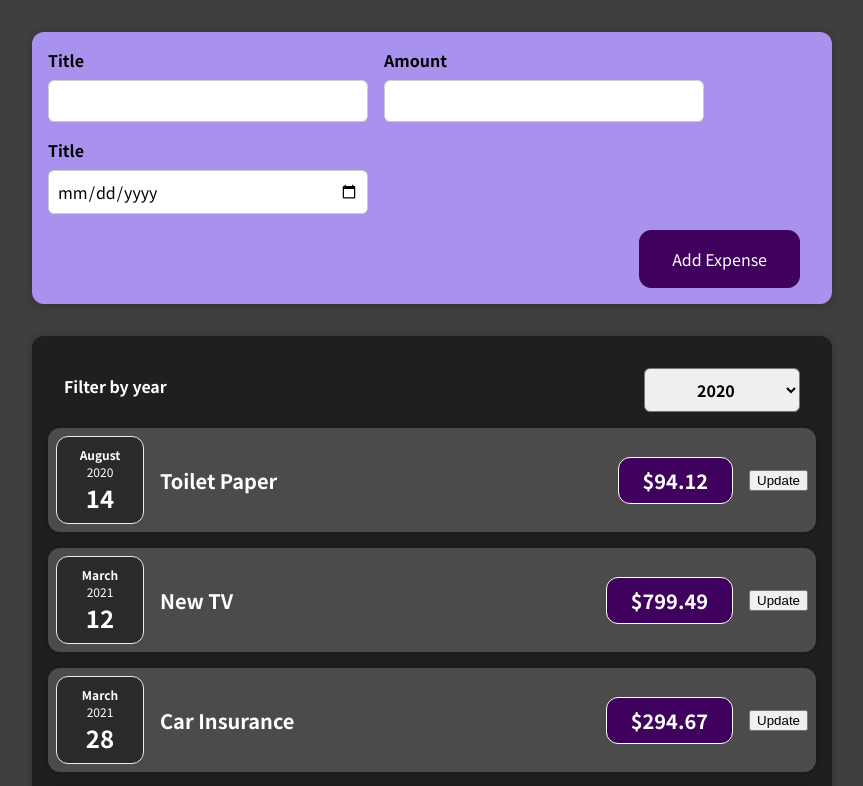
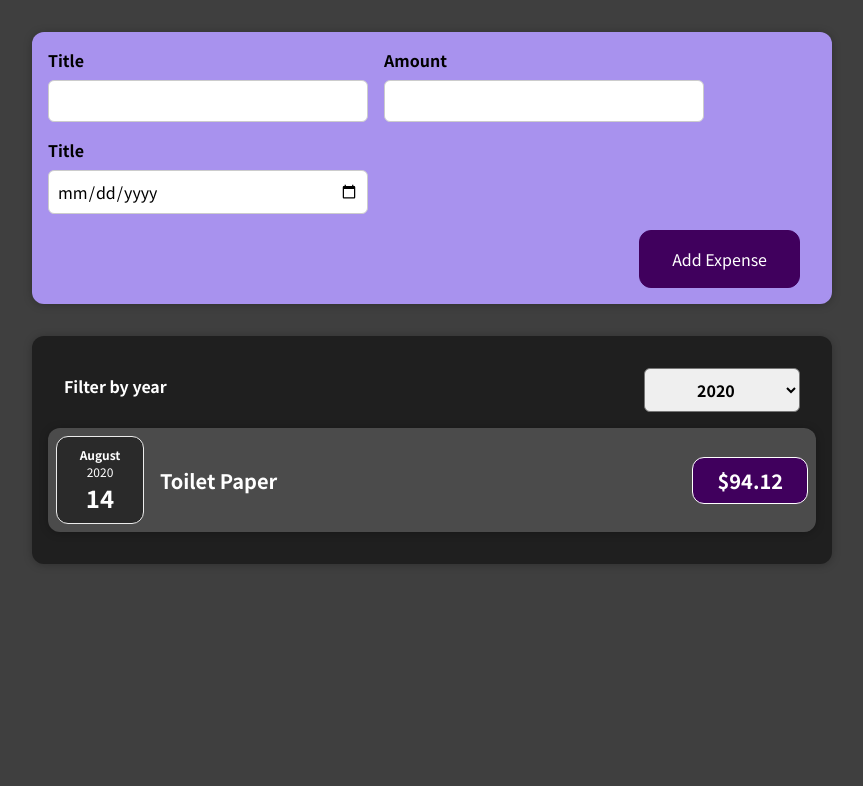
Before and after one commit to Sajeel-Bongale/expense-tracker, a React (Create React App) app: page / in a window 1280 px wide. Shown: the top 786 px of the page, without its empty margins (208-1071 px from the left). Built offline with nearby package versions, Linux system fonts and the light colour scheme.

Commit message:
Filter expense filters based on selected year.

```diff
--- a/src/components/Expenses/ExpenseItem.js
+++ b/src/components/Expenses/ExpenseItem.js
@@ -6,10 +6,6 @@ import {useState} from "react";
 const ExpenseItem = (props) => {
 
     let [title, setTitle] = useState(props.title);
-
-    const clickHandler = () => {
-        setTitle('Updated')
-    }
 
     return (
         <Card className="expense-item">
@@ -21,7 +17,6 @@ const ExpenseItem = (props) => {
                 <div className="expense-item__price">
                     ${props.amount}
                 </div>
-                <button onClick={clickHandler}>Update</button>
             </div>
         </Card>
     );
--- a/src/components/Expenses/Expenses.js
+++ b/src/components/Expenses/Expenses.js
@@ -11,12 +11,14 @@ const Expenses = (props) => {
         setSelectedYear(selectedYear)
     }
 
+    const filteredList = props.items.filter(item => item.date.getFullYear() == selectedYear);
+
     return (
         <Card className="expenses">
             <ExpenseFilter selectedYear={selectedYear} onSelectChange={selectChangeHandler}/>
 
             {
-                props.items.map(expense => (
+                filteredList.map(expense => (
                     <ExpenseItem key={expense.id} title={expense.title} amount={expense.amount} date={expense.date}/>
                 ))
             }
```
